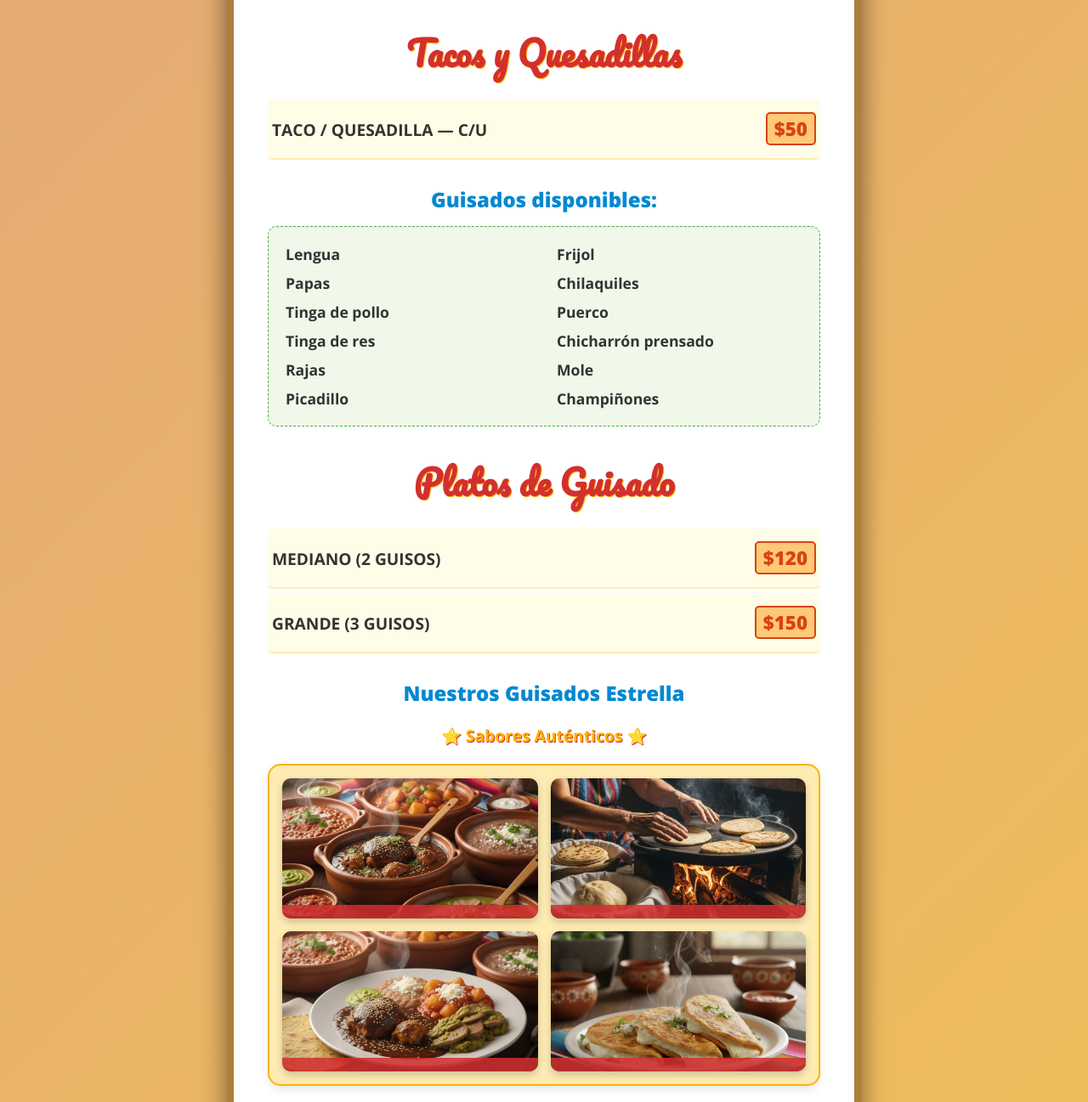
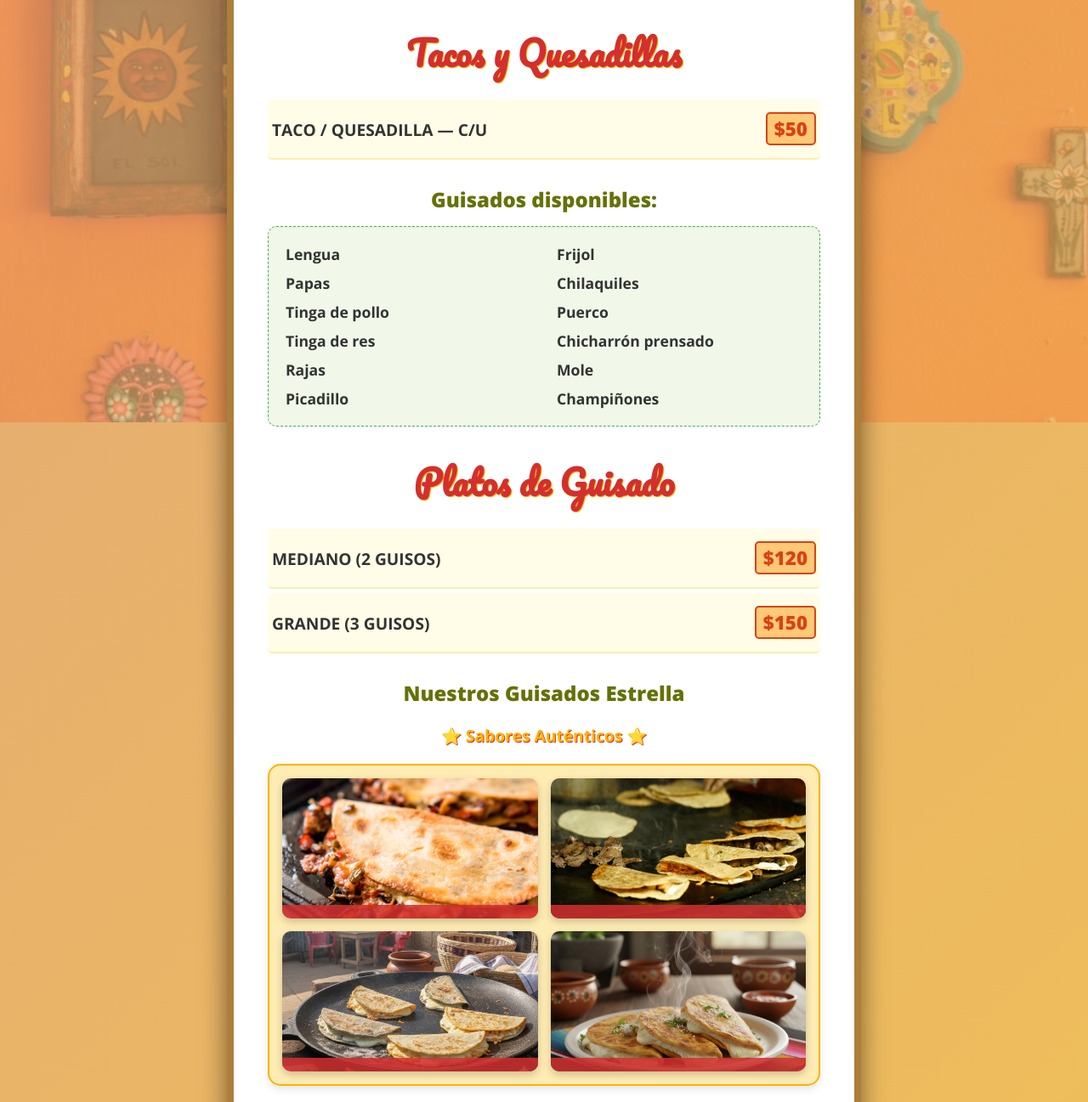
Before and after one commit to valeriadealba609/tecnolog-asdelainformaci-n, a plain HTML site: page menu1/index.html in a window 1280 px wide. Shown: the part 303-1600 px from the top of the page at 85% size. Drawn offline with nearby package versions, Linux system fonts and the light colour scheme.

Commit message:
menu act

```diff
--- a/menu1/css/estilos.css
+++ b/menu1/css/estilos.css
@@ -9,6 +9,20 @@ body {
             display: flex;
             justify-content: center;
             align-items: center;
+        }
+
+        .background-img
+        {
+            position: fixed;
+            top: 0;
+            left: 0;
+            width: 100%;
+            height: 100%;
+            background-image: url('../img/fondopared.jpg');
+            background-size: cover;
+            background-position: center;
+            opacity: 0.30; /* Opacidad reducida para no distraer */
+            z-index: -1; /* Detrás de todo el contenido */
         }
 
         .flexbox {
@@ -68,7 +82,7 @@ body {
             font-family: 'Open Sans', sans-serif;
             font-size: 1.5em;
             font-weight: 800; /* Extra bold */
-            color: #0288D1; /* Azul vibrante */
+            color: #647206; /* Verde vibrante */
             margin-top: 30px;
             margin-bottom: 10px;
             text-align: center;
--- a/menu1/index.html
+++ b/menu1/index.html
@@ -9,6 +9,8 @@
 
 </head>
 <body>
+    <div class="background-img">
+    </div>
 
 <div class="menu-container">
     <div class="logo">
@@ -52,15 +54,15 @@
 
     <div class="guisado-images">
         <div class="image-card">
-            <img src="img/taques.jpg" alt="Cazuela con varios guisados">
+            <img src="img/tacosact1.jpg" alt="Cazuela con varios guisados">
             <div class="image-label"></div>
         </div>
         <div class="image-card">
-            <img src="img/tacos2.jpg" alt="Plato servido con Mole">
+            <img src="img/tacosact2.jpg" alt="Plato servido con Mole">
             <div class="image-label"></div>
         </div>
         <div class="image-card">
-            <img src="img/tacos3.jpg" alt="Tortillas y gorditas en comal">
+            <img src="img/tacosact3.jpg" alt="Tortillas y gorditas en comal">
             <div class="image-label"></div>
         </div>
         <div class="image-card">
@@ -84,11 +86,11 @@
 
     <div class="bebidas-images">
         <div class="image-card">
-            <img src="img/coffee.jpg" alt="Taza de café caliente">
+            <img src="img/cafeact1.webp" alt="Taza de café caliente">
             <div class="image-label"></div>
         </div>
         <div class="image-card">
-            <img src="img/juice.jpg" alt="Vaso de jugo de naranja">
+            <img src="img/jugoact1.jpg" alt="Vaso de jugo de naranja">
             <div class="image-label"></div>
         </div>
     </div>
```
Also changed, not shown: menu1/img/cafeact1.webp (added), menu1/img/fondo.webp (added), menu1/img/fondoguadalupe.jpg (added), menu1/img/fondomesa.jpg (added), menu1/img/fondopared.jpg (added), menu1/img/jugoact1.jpg (added), menu1/img/tacosact1.jpg (added), menu1/img/tacosact2.jpg (added), menu1/img/tacosact3.jpg (added).
